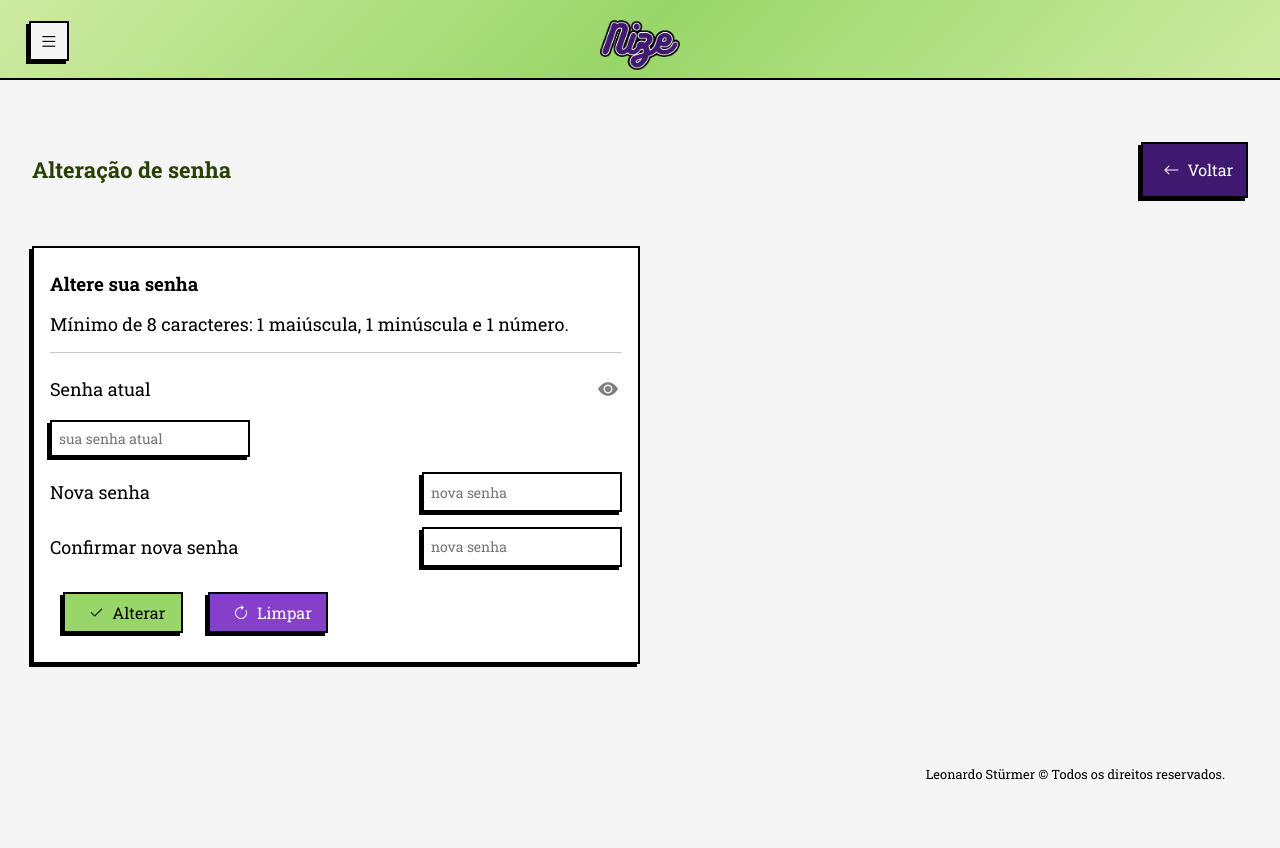
After one commit to leosturmer/nize_web, a PHP site: page /php/view/usuario/alteracao_senha.php in a window 1280 px wide. The commit adds this page. Run offline with PHP 8.4, Linux system fonts and the light colour scheme; the visitor is signed in with stand-in values (Sample User, id 1); some libraries are stand-ins or nearby versions.

Commit message:
tentando fazer alteração de senha

```diff
--- a/php/view/usuario/alteracao_cadastro.php
+++ b/php/view/usuario/alteracao_cadastro.php
@@ -164,7 +164,10 @@ $usuario = unserialize($_SESSION['usuario_logado']);
 
           <?php if ($usuario->nome_visualizacao && $usuario->aceita_visualizacao == 1 && $usuario->telefone): ?>
             <a href="<?php echo BASE_URL; ?><?php echo urlencode($usuario->nome_visualizacao); ?>" target="blank" class="btn-alterar btn-loja btn-loja-alt-cadastro">Ver loja<span class="bi bi-box-arrow-up-right"></span></a>
-          <?php endif; ?>
+            <?php endif; ?>
+
+            <a href="php/view/usuario/alteracao_senha.php" target="blank" class="btn-alterar btn-loja btn-loja-alt-cadastro">Alterar senha<span class="bi bi-box-arrow-up-right"></span></a>
+
         </p>
 
       </div>
--- /dev/null
+++ b/php/view/usuario/alteracao_senha.php
@@ -0,0 +1,200 @@
+<?php
+session_start();
+require_once '../../model/usuario.class.php';
+require_once '../../persistence/conexaoBanco.class.php';
+require_once '../../util/seguranca.class.php';
+
+Seguranca::verificarAcesso();
+
+$usuario = unserialize($_SESSION['usuario_logado']);
+
+?>
+
+<!DOCTYPE html>
+<html lang="pt-br">
+
+<head>
+    <meta charset="UTF-8">
+    <meta name="viewport" content="width=device-width, initial-scale=1.0">
+
+    <link rel="shortcut icon" href="<?php echo BASE_URL; ?>assets/img/favicon/favicon.ico" type="image/x-icon">
+
+    <link rel="stylesheet" href="<?php echo BASE_URL; ?>assets/css/variables.css">
+    <link rel="stylesheet" href="<?php echo BASE_URL; ?>assets/css/sidebar.css">
+    <link rel="stylesheet" href="<?php echo BASE_URL; ?>assets/css/components.css">
+    <link rel="stylesheet" href="<?php echo BASE_URL; ?>assets/css/responsive.css">
+
+
+    <link rel="stylesheet" href="https://cdn.jsdelivr.net/npm/bootstrap-icons@1.13.1/font/bootstrap-icons.min.css">
+
+
+    <title>Alteração de cadastro- Nize</title>
+</head>
+
+
+
+<body>
+    <aside id="sidebar">
+        <nav>
+            <ul>
+                <li>
+                    <a href="#" data-resize-btn class="btn-menu" title="Esconder/expandir menu">
+                        <i class="bi bi-list"></i>
+
+                    </a>
+                </li>
+
+                <li>
+                    <a href="<?php echo BASE_URL; ?>tela_inicial" class="link-logo" title="Tela inicial">
+                        <img src="<?php echo BASE_URL; ?>assets/img/logo/nize_new.png" alt="Nize logotipo" id="logo-sidenav">
+                    </a>
+                </li>
+
+                <li>
+                <li>
+                    <a href="<?php echo BASE_URL; ?>tela_inicial" title="Tela inicial">
+                        <i class="bi bi-house"></i>
+
+                        <span>Tela inicial</span>
+
+                    </a>
+                </li>
+                <a href="<?php echo BASE_URL; ?>visualizacao_produtos" title="Tela de produtos">
+                    <i class="bi bi-box-seam"></i>
+                    <span>Produtos</span>
+                </a>
+                </li>
+                </li>
+                <a href="<?php echo BASE_URL; ?>visualizacao_pedidos" title="Tela de pedidos">
+                    <i class="bi bi-clipboard2-check"></i>
+                    <span>Pedidos</span>
+                </a>
+                </li>
+                </li>
+                <a href="<?php echo BASE_URL; ?>minha_area" class="active" title="Minha área">
+                    <i class="bi bi-person-lines-fill"></i>
+                    <span>Minha área</span>
+                </a>
+                </li>
+                <li>
+                    <a href="<?php echo BASE_URL; ?>php/controller/logout.php" class="btn-sair" title="Sair">
+                        <i class="bi bi-box-arrow-left"></i>
+                        <span>Encerrar sessão</span>
+                    </a>
+                </li>
+            </ul>
+        </nav>
+    </aside>
+
+    <header id="header-mobile">
+        <div class="container-header">
+            <a href="#" data-resize-btn-mobile class="btn-menu" title="Esconder/expandir menu">
+                <i class="bi bi-list"></i>
+            </a>
+            <a href="<?php echo BASE_URL; ?>tela_inicial" class="link-logo-header" title="Tela inicial">
+                <img src="<?php echo BASE_URL; ?>assets/img/logo/nize_new.png" alt="Nize logotipo" id="logo-header">
+            </a>
+        </div>
+    </header>
+
+    <main class='conteudo-pagina'>
+        <a id="top"></a>
+
+        <?php
+        if (isset($_SESSION["msg"])) {
+            echo "<div id='session-msg'>" . $_SESSION['msg'] .  "</div>";
+            unset($_SESSION["msg"]);
+        }
+        ?>
+
+        <div class="internal-nav">
+            <div class="internal-nav-links">
+                <h1>Alteração de senha</h1>
+                <a href="<?php echo BASE_URL; ?>minha_area" title="Tela Minha Área"><span class="bi bi-arrow-left"></span>Voltar</a>
+            </div>
+        </div>
+
+        <div id="minha-area">
+            <h3>Altere sua senha</h3>
+            <p>Mínimo de 8 caracteres: 1 maiúscula, 1 minúscula e 1 número.</p>
+
+            <hr>
+            <p>
+            <form action="<?php echo BASE_URL; ?>php/controller/usuarioControle.php?op=alterarSenha" class="alterar-senha" method="post">
+                <p>
+                <div class="div-senha">
+                    <label for="usuSenha">Senha atual</label>
+                    <i class="bi bi-eye-fill" id="eye-senha" onclick="mostrarSenha()"></i>
+                </div>
+                <input type="password" placeholder="sua senha atual" class="input-login" id="senha" name="usuSenha" autocomplete="off" minlength="8" maxlength="26" required>
+
+
+                <div class="div-senha">
+                    <label for="usuNovaSenha">Nova senha</label>
+                    <input type="password" placeholder="nova senha" class="input-login" id="senha-2" name="usuNovaSenha" autocomplete="off" minlength="8" maxlength="26" required>
+                </div>
+
+
+                <div class="div-senha">
+                    <label for="usuNovaSenha2">Confirmar nova senha</label>
+                    <input type="password" placeholder="nova senha" class="input-login" id="senha-3" name="usuNovaSenha2" autocomplete="off" minlength="8" maxlength="26" required>
+                </div>
+                </p>
+
+                <div class="container-horizontal cadastro-btns">
+                    <button type="submit" class="btn-salvar"><span class="bi bi-check2"></span>Alterar</button>
+                    <button type="reset"><span class="bi bi-arrow-clockwise"></span>Limpar</button>
+                </div>
+            </form>
+
+        </div>
+
+        </form>
+        </div>
+        </div>
+
+        <footer><a href="https://github.com/leosturmer" target="_blank">Leonardo Stürmer &copy; Todos os direitos reservados.</a></footer>
+        <div id="scrollTop"><a href="#top"><span class="bi bi-chevron-up"></span></a></div>
+    </main>
+
+    </div>
+
+    <script type="module" src="<?php echo BASE_URL; ?>js/main.js"></script>
+
+    <script>
+        function mostrarSenha() {
+            var inputPass = document.getElementById("senha")
+            var inputPass2 = document.getElementById("senha-2")
+            var inputPass3 = document.getElementById("senha-3")
+            var btnShowPass = document.getElementById("eye-senha")
+
+            if (inputPass.type === "password") {
+                inputPass.setAttribute("type", "text")
+                inputPass2.setAttribute("type", "text")
+                inputPass3.setAttribute("type", "text")
+                btnShowPass.classList.replace("bi-eye-fill", "bi-eye-slash-fill")
+            } else {
+                inputPass.setAttribute("type", "password")
+                inputPass2.setAttribute("type", "password")
+                inputPass3.setAttribute("type", "password")
+                btnShowPass.classList.replace("bi-eye-slash-fill", "bi-eye-fill")
+            }
+        }
+    </script>
+
+    <!-- Acessibilidade -->
+
+    <div vw class="enabled">
+        <div vw-access-button class="active"></div>
+        <div vw-plugin-wrapper>
+            <div class="vw-plugin-top-wrapper"></div>
+        </div>
+    </div>
+    <script src="https://vlibras.gov.br/app/vlibras-plugin.js"></script>
+    <script>
+        new window.VLibras.Widget('https://vlibras.gov.br/app');
+    </script>
+
+</body>
+
+</html>
```
Also changed, not shown: php/controller/usuarioControle.php (+13 -0 lines).
